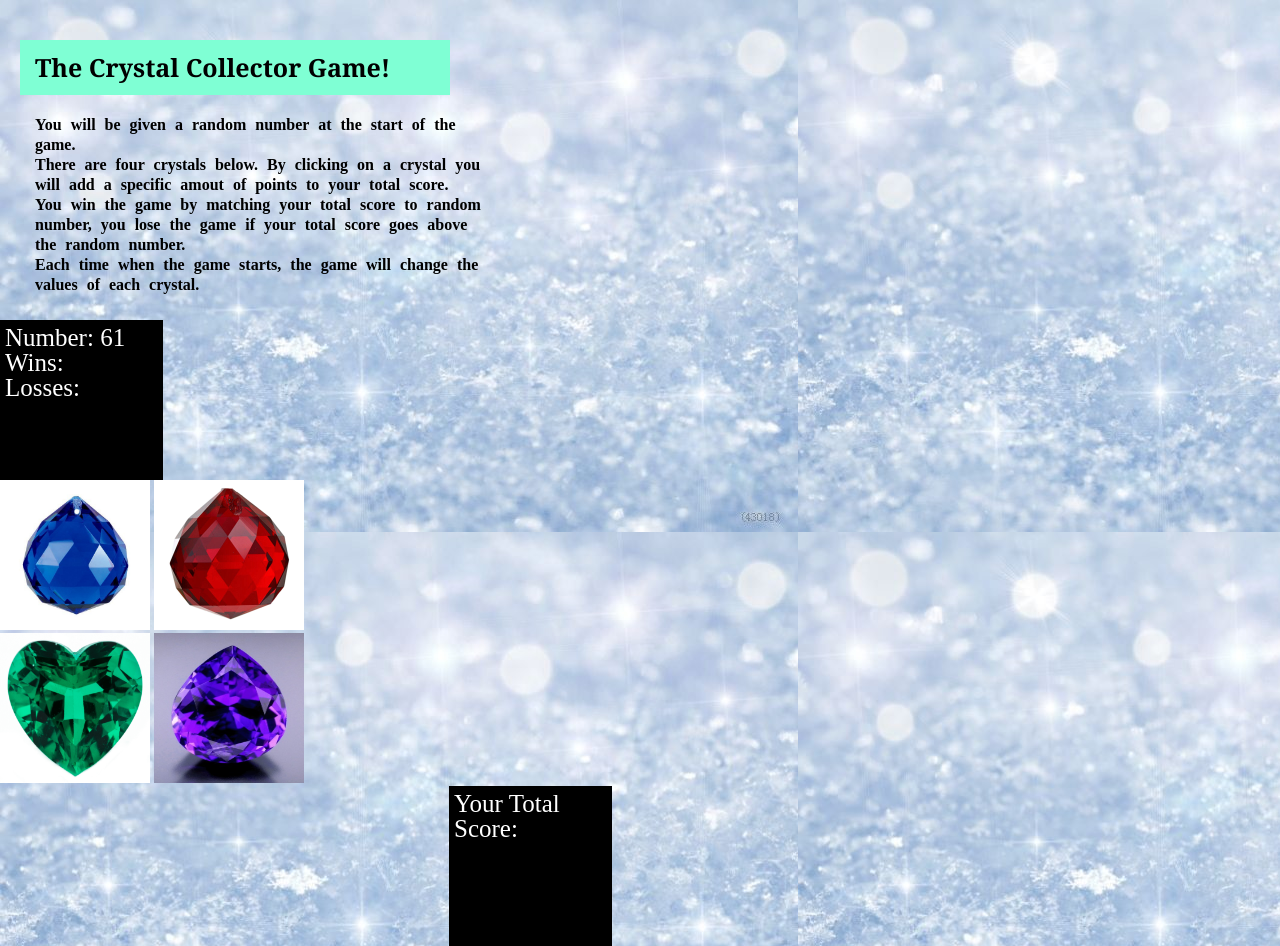
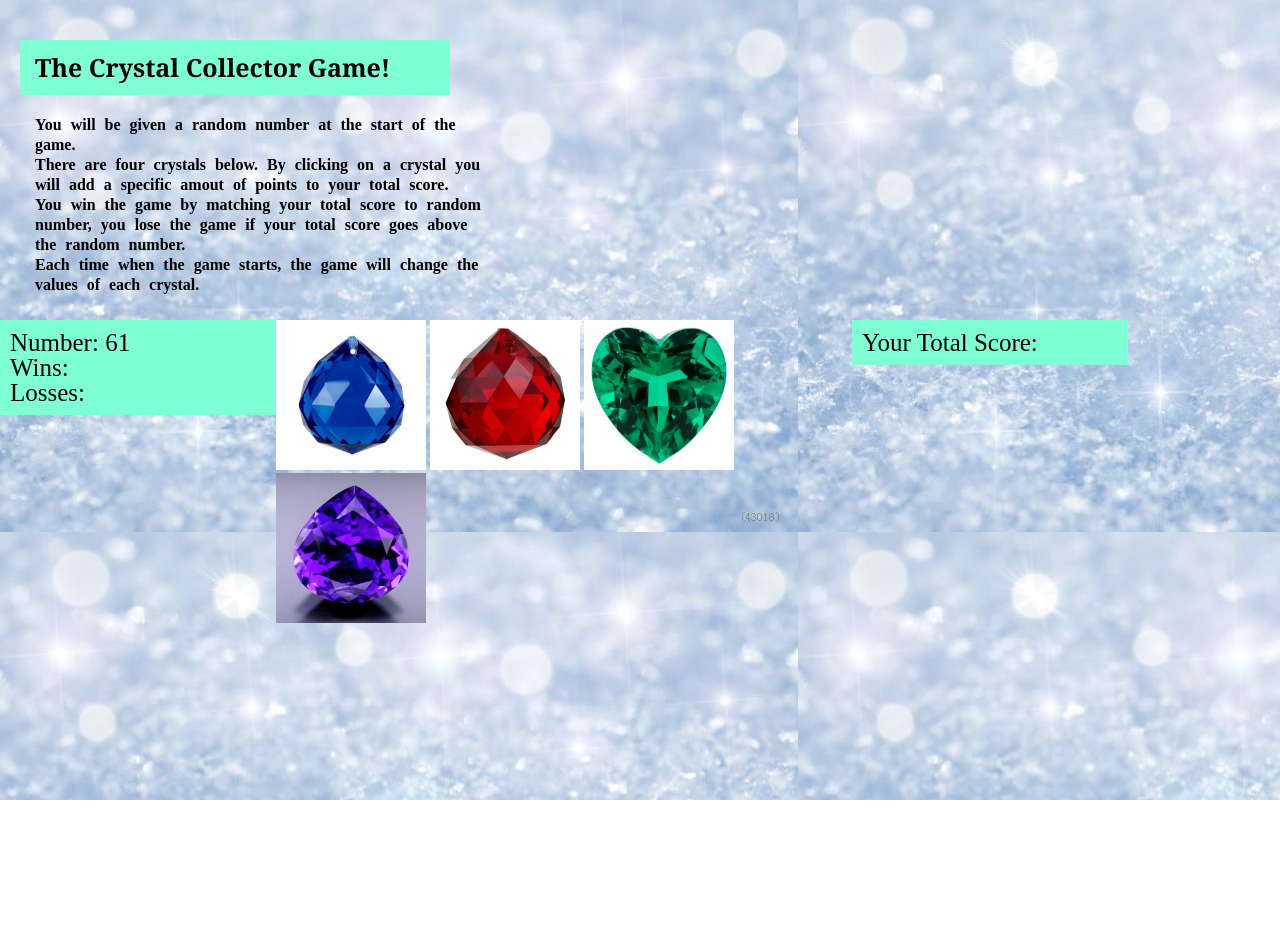
Before and after one commit to aidiko20/unit-4-game, a plain HTML site: page index.html in a window 1280 px wide. After the commit the page ends 800 px from the top, so only its background shows below. Drawn offline with nearby package versions, Linux system fonts and the light colour scheme.

Commit message:
finished with css

```diff
--- a/assets/css/style.css
+++ b/assets/css/style.css
@@ -23,28 +23,24 @@ h1{
     float: initial;
     position: relative;
 }
+
+.container2{
+    padding: 10px;
+    width: 20%;
+    background:aquamarine;
+    color:black;
+    font-size:25px;
+    float: left;
+}
 .crystals{
-    width:50%;
-}
-.container2{
-    float:left;
-    padding:5px;
-    width: 25%;
-    height:150px;
-    background:black;
-    color:white;
-    font-size:25px;
+    float: left;
+    width: 45%;
 }
 .total{
-    float:right;
-    padding:5px;
-    width:25%;
-    height:150px;
-    background: black;
-    color: white;
+    padding:10px;
+    width:20%;
+    background:aquamarine;
+    color: black;
     font-size:25px;
+    float:left;
 }
-.row{
-    display: table;
-    clear: both;
-}
```
